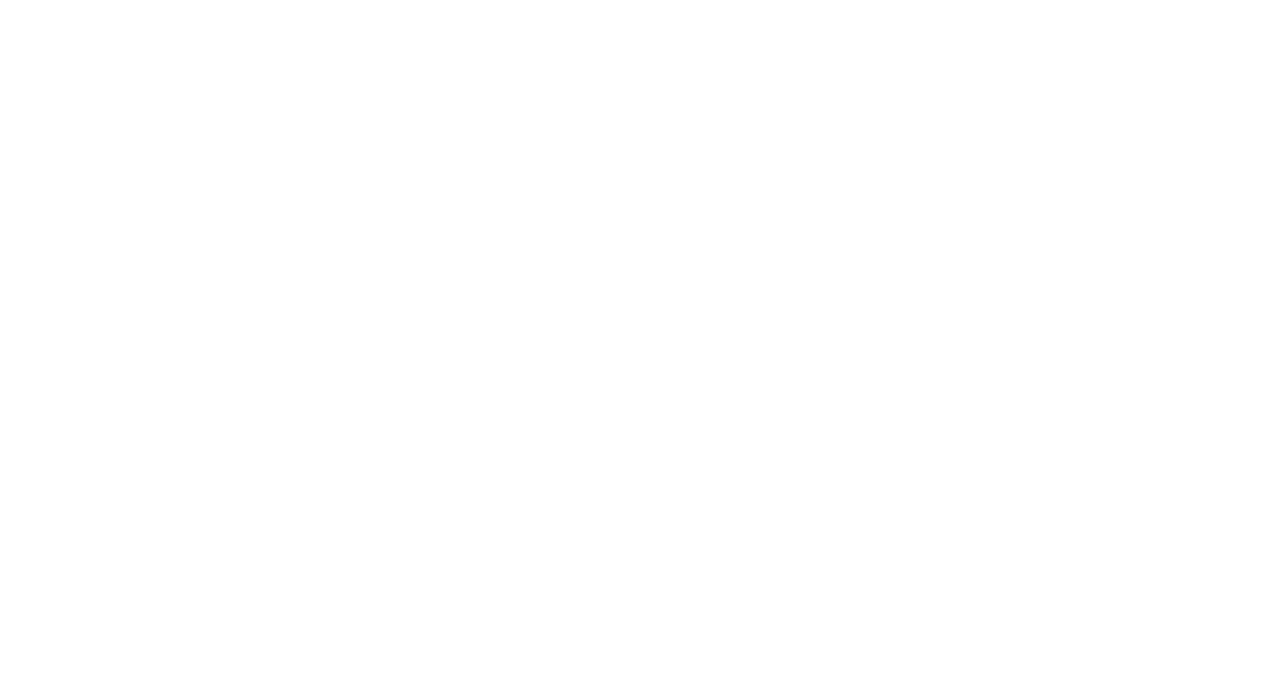
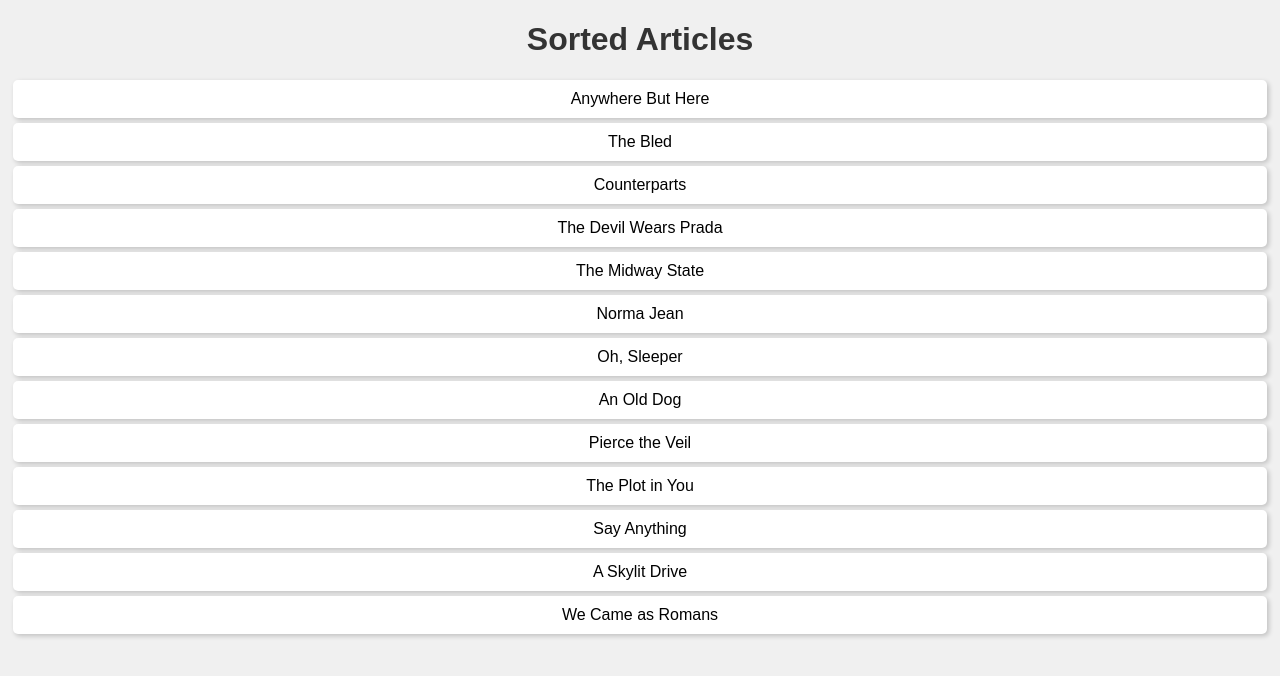
Before and after one commit to acciojob/sorting-articles-shananasim16, a website: page main.html in a window 1280 px wide. Drawn offline with Linux system fonts and the light colour scheme.

Commit message:
created a submission

```diff
--- a/main.html
+++ b/main.html
@@ -3,11 +3,18 @@
 <html>
 
 <head>
-	<link rel="stylesheet" href="styles.css">
+	<meta charset="UTF-8">
+    <meta name="viewport" content="width=device-width, initial-scale=1.0">
+    <link rel="stylesheet" href="styles.css">
+    <title>Sorted Articles</title>
 </head>
 
 <body>
 	<!-- the entire body must be written by student -->
+	 <h1>Sorted Articles</h1>
+    <ul id="band">
+        <!-- Articles will be displayed here using JavaScript -->
+    </ul>
     <script type="text/javascript" src="./script.js">
 </script>
 
--- a/script.js
+++ b/script.js
@@ -1 +1,18 @@
 //your JS code here. If required.
+// Data for the articles
+const bands = ['The Plot in You', 'The Devil Wears Prada', 'Pierce the Veil', 'Norma Jean', 'The Bled', 'Say Anything', 'The Midway State', 'We Came as Romans', 'Counterparts', 'Oh, Sleeper', 'A Skylit Drive', 'Anywhere But Here', 'An Old Dog'];
+
+// Function to remove common words and sort the articles
+function stripArticleTitle(title) {
+    return title.replace(/^(a |an |the )/i, '').trim();
+}
+
+bands.sort((a, b) => stripArticleTitle(a) > stripArticleTitle(b) ? 1 : -1);
+
+const bandList = document.getElementById('band');
+
+bands.forEach(band => {
+    const li = document.createElement('li');
+    li.textContent = band;
+    bandList.appendChild(li);
+});
--- a/styles.css
+++ b/styles.css
@@ -1 +1,24 @@
 /*  your css code here. If applicable */
+body {
+    font-family: Arial, sans-serif;
+    text-align: center;
+    background-color: #f0f0f0;
+}
+
+h1 {
+    color: #333;
+}
+
+ul#band {
+    list-style: none;
+    padding: 0;
+}
+
+ul#band li {
+    font-size: 16px;
+    background-color: #fff;
+    padding: 10px;
+    margin: 5px;
+    border-radius: 5px;
+    box-shadow: 2px 2px 5px rgba(0, 0, 0, 0.2);
+}
```
